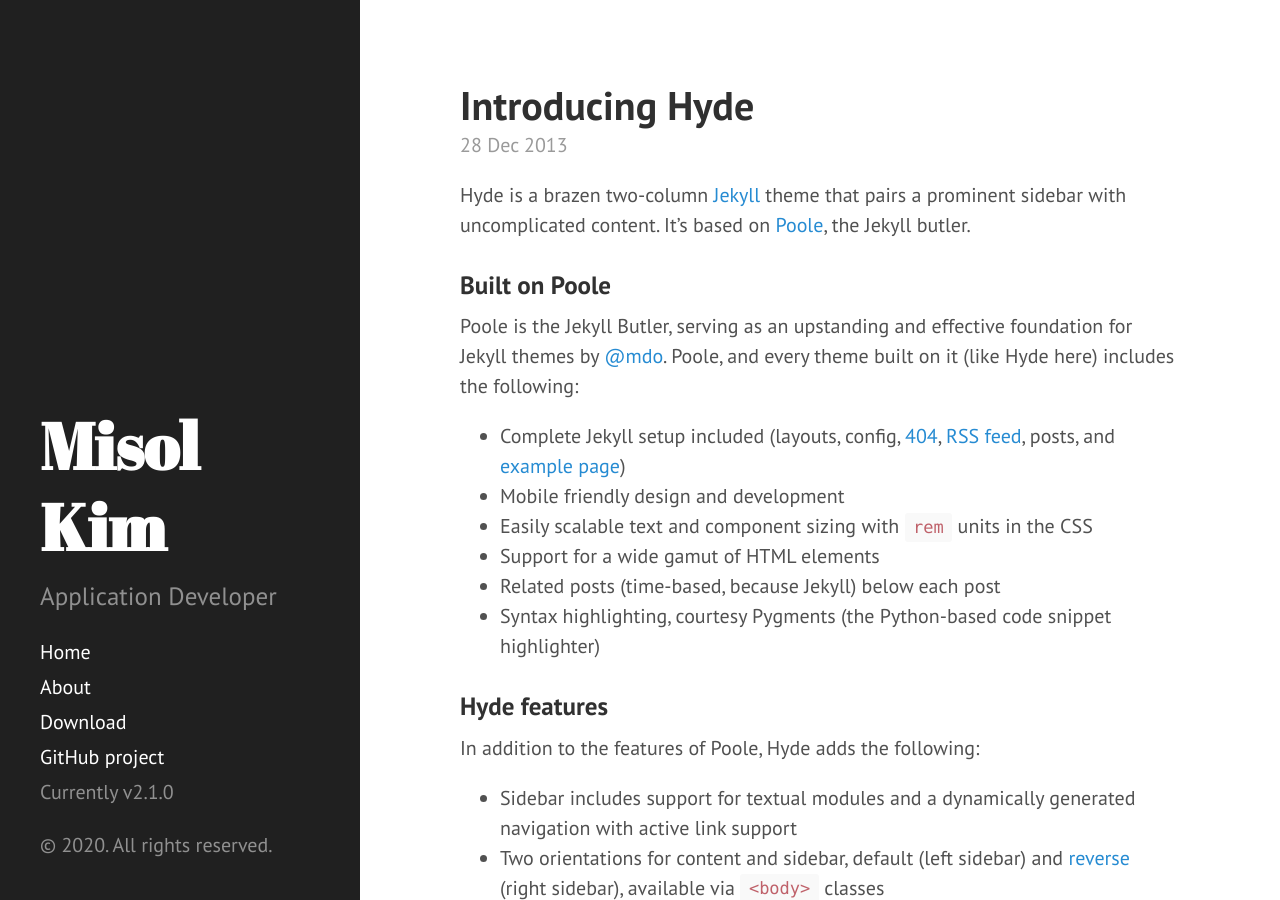
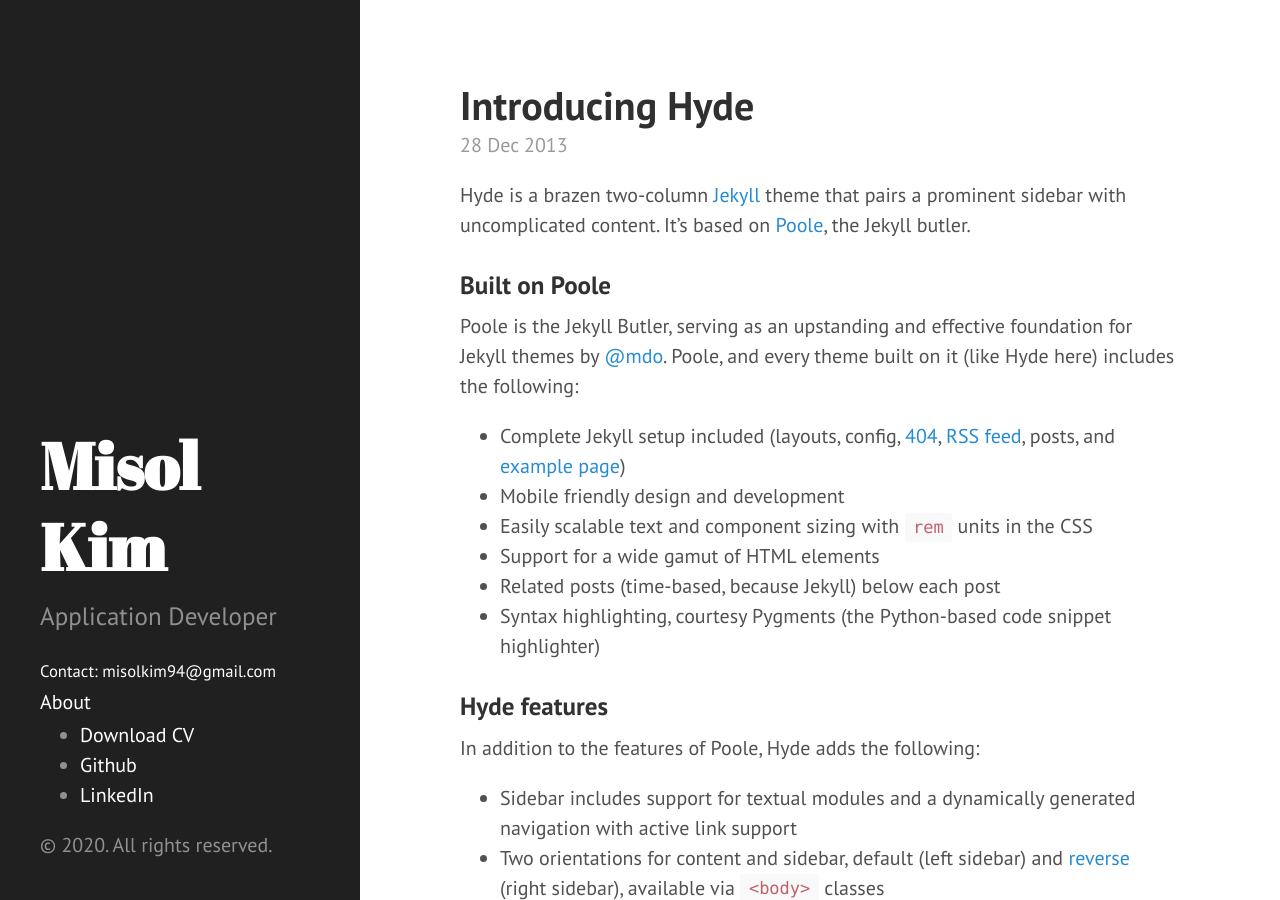
Before and after one commit to kim-misol/kim-misol.github.io, a Jekyll site: the page built from index.html, in a window 1280 px wide and 900 px high. Built offline with Jekyll 4.4.1, drawn with Linux system fonts in a browser that asks for light colours; Markdown is read by kramdown in place of the engine named in the settings; the list of posts is cut into pages by our own code.

Commit message:
Update sidebar.html

```diff
--- a/_includes/sidebar.html
+++ b/_includes/sidebar.html
@@ -8,11 +8,12 @@
       </h1>
 <!--       <p class="lead">{{ site.description }}</p> -->
       <p class="lead">Application Developer</p>
+      <small><a href="mailto:misolkim94@gmail.com">Contact: misolkim94@gmail.com</a></small>
 
     </div>
 
     <nav class="sidebar-nav">
-      <a class="sidebar-nav-item{% if page.url == site.baseurl %} active{% endif %}" href="{{ site.baseurl }}">Home</a>
+<!--       <a class="sidebar-nav-item{% if page.url == site.baseurl %} active{% endif %}" href="{{ site.baseurl }}">Home</a> -->
 
       {% comment %}
         The code below dynamically generates a sidebar nav of pages with
@@ -28,9 +29,13 @@
         {% endif %}
       {% endfor %}
 
-      <a class="sidebar-nav-item" href="{{ site.github.repo }}/archive/v{{ site.version }}.zip">Download</a>
+<!--       <a class="sidebar-nav-item" href="{{ site.github.repo }}/archive/v{{ site.version }}.zip">Download</a>
       <a class="sidebar-nav-item" href="{{ site.github.repo }}">GitHub project</a>
-      <span class="sidebar-nav-item">Currently v{{ site.version }}</span>
+      <span class="sidebar-nav-item">Currently v{{ site.version }}</span> -->
+      <ul class="sidebar-nav">
+        <li><a href="/KIM MISOL CV.pdf" target="_blank">Download CV</a> </li>
+        <li><a href="https://github.com/misolkim" target="_blank"> Github </a></li><li><a href="https://www.linkedin.com/in/misolkim/" target="_blank"> LinkedIn </a></li>
+      </ul>
     </nav>
 
     <p>&copy; {{ site.time | date: '%Y' }}. All rights reserved.</p>
```
